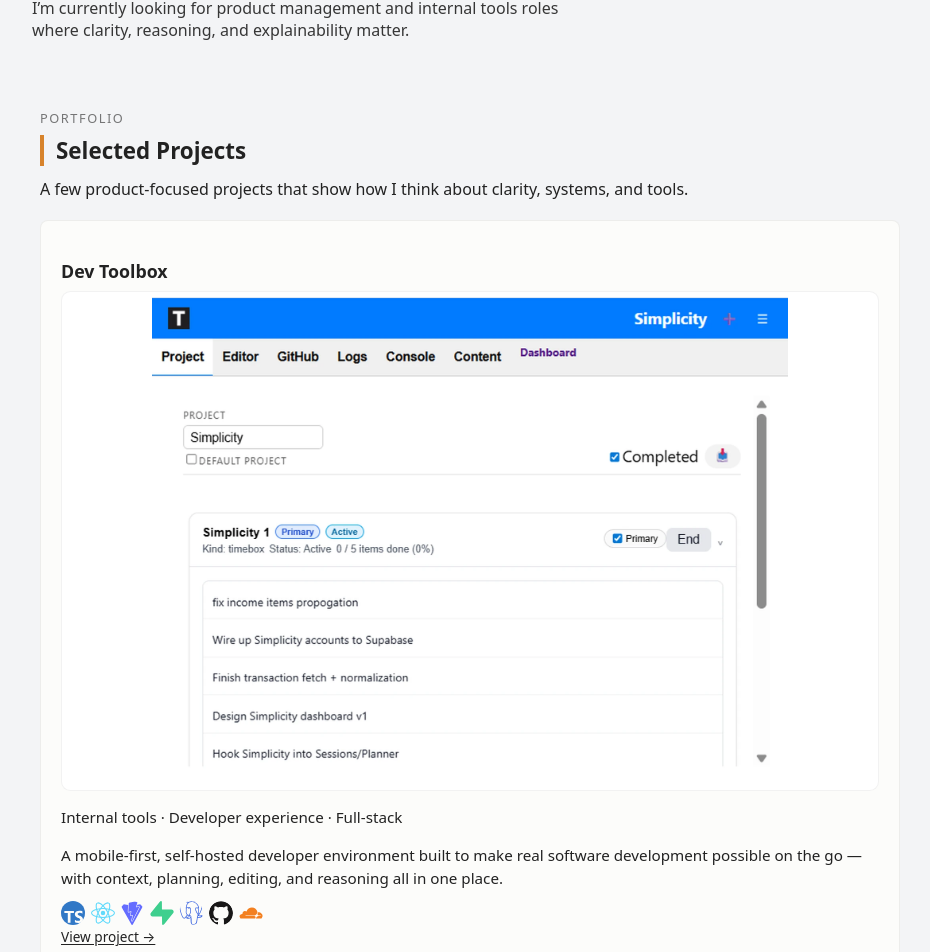
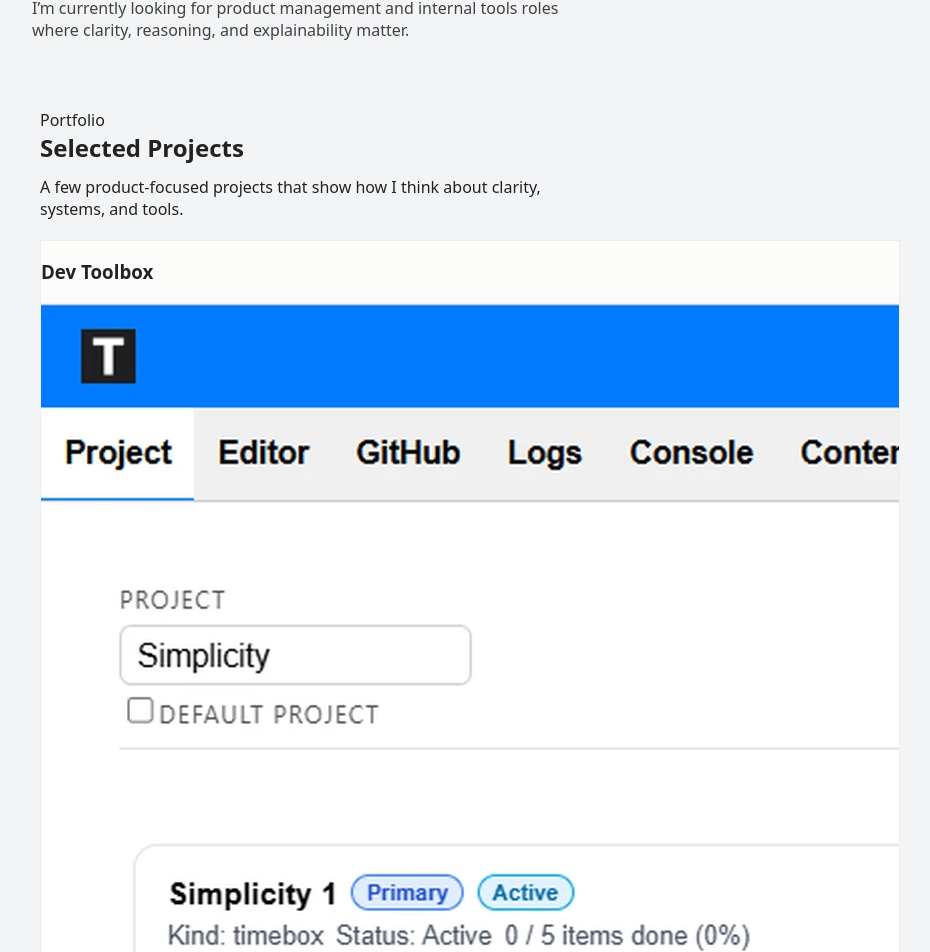
Before and after one commit to lksmoker/website, a React (Vite) app: page /#/ in a window 1280 px wide. Shown: the part 354-1306 px from the top of the page, without its empty margins (170-1100 px from the left). Built offline with nearby package versions, Linux system fonts and the light colour scheme.

Commit message:
layout again?!

```diff
--- a/src/styles/components.css
+++ b/src/styles/components.css
@@ -35,240 +35,122 @@
     font-size: 1rem;
     max-width: 60ch;
     margin: 0;
-    opacity: 0.9;
+    opacity: 0.85;
   }
 
-  @media (max-width: 600px) {
-    .hero {
-      padding: var(--space-m) var(--space-m) var(--space-l);
+  /* ─────────────────────────────────────────────────────────────
+     PAGE SECTIONS
+     ───────────────────────────────────────────────────────────── */
+
+  .page-section {
+    max-width: var(--max-width);
+    margin: 0 auto var(--space-xl);
+    padding: 0 var(--space-m);
+  }
+
+  .section-header {
+    margin: 0 0 var(--space-s);
+  }
+
+  .section-header__eyebrow {
+    text-transform: uppercase;
+    letter-spacing: 0.14em;
+    font-size: 0.75rem;
+    opacity: 0.8;
+    margin: 0 0 var(--space-2xs);
+  }
+
+  .section-header__title {
+    margin: 0;
+  }
+
+  /* ─────────────────────────────────────────────────────────────
+     TEXT BLOCKS
+     ───────────────────────────────────────────────────────────── */
+
+  .text-block {
+    max-width: 60ch;
+    margin: 0 0 var(--space-m);
+  }
+
+  .text-block p {
+    margin: 0 0 var(--space-s);
+  }
+
+  .text-block p:last-child {
+    margin-bottom: 0;
+  }
+
+  /* ─────────────────────────────────────────────────────────────
+     PROJECT CARDS
+     ───────────────────────────────────────────────────────────── */
+
+  .project-grid {
+    display: grid;
+    gap: var(--space-m);
+    grid-template-columns: 1fr;
+  }
+
+  @media (min-width: 720px) {
+    .project-grid {
+      grid-template-columns: repeat(2, minmax(0, 1fr));
     }
   }
 
-  /* ─────────────────────────────────────────────────────────────
-     SECTION HEADERS & TEXT BLOCKS
-     ───────────────────────────────────────────────────────────── */
-
-  .section-header {
-    margin-bottom: var(--space-s);
+  .project-card {
+    border: 1px solid var(--color-border);
+    background: var(--color-surface);
+    border-radius: var(--radius-m);
+    overflow: hidden;
+    display: flex;
+    flex-direction: column;
   }
 
-  .section-header__title {
-    font-size: 1.4rem;
-    font-weight: 600;
-    margin: 0;
-    padding-left: var(--space-s);
-    border-left: 4px solid var(--accent-orange);
+  .project-card__media {
+    width: 100%;
+    aspect-ratio: 16 / 9;
+    background: var(--color-surface-muted);
+    display: flex;
+    align-items: center;
+    justify-content: center;
   }
 
-  .section-eyebrow {
-    font-size: 0.8rem;
-    letter-spacing: 0.12em;
-    text-transform: uppercase;
-    opacity: 0.6;
-    margin-bottom: var(--space-xs);
+  .project-card__media img {
+    width: 100%;
+    height: 100%;
+    object-fit: cover;
   }
 
-  .section-header__row {
+  .project-card__body {
+    padding: var(--space-m);
     display: flex;
-    align-items: baseline;
-    justify-content: space-between;
-    gap: var(--space-m);
-  }
-
-  .section-header__hint {
-    font-size: 0.85rem;
-    color: var(--color-muted);
-    text-decoration: none;
-    white-space: nowrap;
-  }
-
-  .section-header__hint:hover {
-    color: var(--color-text);
-    text-decoration: underline;
-  }
-
-  .text-block {
-    margin-bottom: var(--space-m);
-    max-width: 680px;
-  }
-
-  ul.text-body {
-    padding-left: 1.25rem;
-    margin-top: 0;
-    margin-bottom: var(--space-m);
-  }
-
-  ul.text-body li {
-    margin-bottom: var(--space-xs);
-  }
-
-  /* ─────────────────────────────────────────────────────────────
-     CARDS + PROJECT CARDS
-     ───────────────────────────────────────────────────────────── */
-
-  .card {
-    padding: var(--space-m);
-    background: var(--color-surface);
-    border-radius: 0.5rem;
-    border: 1px solid var(--color-border);
-    font-size: 0.95rem;
-    line-height: 1.5;
-  }
-
-  .card-title {
-    font-weight: 600;
-    margin-bottom: 0.35rem;
-  }
-
-  .card-link {
-    display: inline-block;
-    margin-top: var(--space-xs);
-    font-size: 0.9rem;
-    text-decoration: underline;
-  }
-
-  .project-card {
-    background: var(--color-surface);
-    border-radius: 0.5rem;
-    border: 1px solid var(--color-border);
-    padding: var(--space-m);
-    font-size: 0.95rem;
-    line-height: 1.5;
+    flex-direction: column;
+    gap: var(--space-xs);
   }
 
   .project-card__title {
-    font-weight: 600;
-    margin: 0 0 var(--space-xs);
-    color: var(--accent-blue);
+    margin: 0;
   }
 
   .project-card__summary {
     margin: 0;
+    opacity: 0.9;
   }
 
-  .project-card-tech {
-    margin-top: var(--space-s);
+  .project-card__meta {
     display: flex;
-    align-items: center;
+    flex-wrap: wrap;
+    gap: var(--space-2xs);
+    margin-top: var(--space-xs);
   }
 
-  /* ─────────────────────────────────────────────────────────────
-     TECH STACK ICONS (cards + project pages)
-     ───────────────────────────────────────────────────────────── */
-
-  .tech-strip {
-    display: flex;
-    flex-wrap: wrap;
-    gap: 0.35rem;
-    align-items: center;
-  }
-
-  .tech-strip__item {
-    width: 24px;
-    height: 24px;
-    display: inline-flex;
-    align-items: center;
-    justify-content: center;
+  .project-card__tag {
+    font-size: 0.8rem;
+    padding: 0.18rem 0.5rem;
     border-radius: 999px;
-    overflow: hidden;
-  }
-
-  .tech-strip__icon {
-    width: 100%;
-    height: 100%;
-    display: block;
-    object-fit: contain;
-  }
-
-  /* ───────── Homepage Card Grids (Selected Projects, Product Pillars, Skills) ───────── */
-
-  .card-row {
-    display: grid;
-    grid-template-columns: repeat(auto-fit, minmax(230px, 1fr));
-    gap: var(--space-m);
-  }
-
-  .pillars-grid,
-  .skills-grid {
-    display: grid;
-    grid-template-columns: repeat(auto-fit, minmax(230px, 1fr));
-    gap: var(--space-m);
-  }
-
-  /* ───────── Project Card (Preview Style) ───────── */
-
-  .card-meta {
-    font-size: 0.8rem;
-    text-transform: uppercase;
-    letter-spacing: 0.12em;
-    opacity: 0.7;
-    margin-bottom: 0.35rem;
-  }
-
-  .project-card-thumb-wrapper {
-    display: flex;
-    justify-content: center;
-  }
-
-  .project-card-thumb {
-    width: 100%;
-    max-height: 500px;
-    object-fit: contain;
-    border-radius: 0.6rem;
-    padding: 0.35rem;
-    background: #fff;
-    border: 1px solid rgba(0, 0, 0, 0.05);
-  }
-
-  .project-summary {
-    margin: 0 0 0.5rem;
-    font-size: 0.95rem;
-    line-height: 1.5;
-  }
-
-  .project-link {
-    display: inline-block;
-    font-size: 0.85rem;
-    text-decoration: underline;
-    text-underline-offset: 0.15em;
-  }
-
-  .role-header {
-    position: relative;
-    padding-left: var(--space-s);
-    margin-top: var(--space-m);
-  }
-
-  .role-header::before {
-    content: "";
-    position: absolute;
-    left: 0;
-    top: 0.35em;
-    width: 3px;
-    height: 1em;
-    background: var(--accent-orange);
-    border-radius: 2px;
-  }
-
-  /* ─────────────────────────────────────────────────────────────
-     AURORA CALLOUT
-     ───────────────────────────────────────────────────────────── */
-
-  .aurora-callout {
-    padding: var(--space-m);
-    border-left: 3px solid var(--accent-orange);
-    background: var(--accent-orange-light);
-    border-radius: 0.5rem;
-  }
-
-  /* ─────────────────────────────────────────────────────────────
-     LAYOUT HELPERS
-     ───────────────────────────────────────────────────────────── */
-
-  .article-layout__body {
-    display: flex;
-    flex-direction: column;
-    gap: var(--space-s);
+    border: 1px solid var(--color-border);
+    background: var(--color-surface-muted);
+    opacity: 0.95;
   }
 
   /* ─────────────────────────────────────────────────────────────
@@ -285,23 +167,20 @@
     padding-top: var(--space-xs);
   }
 
-  .project-layout__header h1 {
-    margin-bottom: var(--space-xs);
-  }
-
-  /* Meta: timeline + tags */
   .project-layout__meta {
     display: flex;
     flex-wrap: wrap;
     gap: var(--space-xs);
-    margin-bottom: var(--space-s);
+    margin-top: var(--space-xs);
   }
 
   .project-layout__meta-item {
     font-size: 0.9rem;
-    letter-spacing: 0.08em;
-    text-transform: uppercase;
-    opacity: 0.65;
+    opacity: 0.85;
+  }
+
+  .project-layout__tags {
+    opacity: 0.8;
   }
 
   /* Summary paragraph under meta */
@@ -318,12 +197,11 @@
 
   /* Desktop grid hidden by default (mobile) */
   .project-layout__grid {
-    display: grid;
+    display: none; /* ✅ FIXED: was grid on mobile */
     grid-template-columns: minmax(0, 1fr) clamp(320px, 30vw, 440px);
     align-items: start;
     gap: var(--space-xl);
   }
-
 
   /* Ensure main column can shrink inside grid layouts */
   .project-layout__main {
@@ -336,13 +214,74 @@
     max-width: 60ch;
   }
 
+  /* Sections */
+  .project-layout__section {
+    margin-top: 0;
+  }
+
+  .project-layout__section--aside {
+    margin-top: 0;
+    margin-bottom: var(--space-l);
+  }
+
+  .project-list {
+    margin: 0;
+    padding-left: 1.25rem;
+  }
+
+  .project-list li {
+    margin: 0 0 var(--space-xs);
+  }
+
+  .project-layout__link {
+    display: inline-flex;
+    align-items: center;
+    gap: 0.35rem;
+    padding: 0.55rem 0.8rem;
+    border-radius: var(--radius-m);
+    border: 1px solid var(--color-border);
+    background: var(--color-surface);
+    text-decoration: none;
+  }
+
+  .project-layout__link:hover {
+    background: var(--color-surface-muted);
+  }
+
+  /* Tech tag chips */
+  .project-layout__meta--tech {
+    display: flex;
+    flex-wrap: wrap;
+    gap: var(--space-2xs);
+    margin-bottom: var(--space-s);
+  }
+
+  .project-layout__meta--tech .project-layout__meta-item {
+    font-size: 0.8rem;
+    padding: 0.18rem 0.5rem;
+    border-radius: 999px;
+    border: 1px solid var(--color-border);
+    background: var(--color-surface-muted);
+    opacity: 0.95;
+  }
+
+  /* Experience blocks (Ops / Logistics special layout) */
+  .experience-block {
+    margin-top: var(--space-m);
+  }
+
+  .role-header {
+    margin: 0 0 var(--space-xs);
+  }
+
+  /* Desktop behavior */
   @media (min-width: 960px) {
     .project-layout__mobile {
-      display: none;
+      display: none; /* ✅ FIXED: was block on desktop */
     }
 
     .project-layout__grid {
-      display: grid;
+      display: grid; /* ✅ FIXED: was none on desktop */
       grid-template-columns: minmax(0, 1fr) 360px;
       align-items: start;
       gap: var(--space-xl);
@@ -358,209 +297,83 @@
     .project-layout__aside .project-list {
       max-width: none;
     }
-
-    /* Sidebar spacing rhythm */
-    .project-layout__section--aside {
-      margin-bottom: 0;
-    }
-
-    .project-layout__section--aside + .project-layout__section--aside {
-      margin-top: var(--space-l);
-      padding-top: var(--space-l);
-      border-top: 1px solid var(--color-border);
-    }
-
-    .project-layout__meta--tech {
-      margin-bottom: var(--space-s);
-    }
-  }
-
-  /* Section “cards” */
-  .project-layout__section {
-    background: var(--color-bg-muted);
-    border: 1px solid var(--color-border);
-    border-radius: 12px;
-
-    /* Adds breathing room so headings don't hug the top edge */
-    padding: calc(var(--space-l) + var(--space-xs)) var(--space-m) var(--space-l);
-
-    /* Spacing between cards */
-    margin: 0;
-
-    /* Protects mobile layout from long strings/URLs */
-    overflow-wrap: anywhere;
-
-    /* If used inside grid/flex, allow content to shrink */
-    min-width: 0;
-  }
-
-  .project-layout__section + .project-layout__section {
-    margin-top: var(--space-m);
-  }
-
-  .project-layout__section h2 {
-    font-size: 1.1rem;
-    font-weight: 600;
-    margin: 0 0 var(--space-xs);
-  }
-
-  /* Screenshots / carousel safety */
-
-  /* Keep the "first section breathe" rule focused on the actual screenshot image class */
-  .project-layout__main .project-layout__section:first-child .project-carousel,
-  .project-layout__main .project-layout__section:first-child .project-screenshot-carousel,
-  .project-layout__main .project-layout__section:first-child .project-screenshots__image {
-    max-width: 100%;
-  }
-
-  /* Fix mobile right-edge overflow in screenshots */
-  .project-screenshots__figure {
-    margin: 0;
-    width: 100%;
-    max-width: 100%;
-    box-sizing: border-box;
-  }
-
-  .project-screenshots__image {
-    display: block;
-    max-width: 100%;
-    height: auto;
-  }
-
-  /* If any parent is flex/grid, allow children to shrink instead of overflow */
-  .project-screenshots {
-    min-width: 0;
-  }
-
-  /* Project tech section layout */
-  .project-layout__section--tech .project-layout__tech-icons {
-    margin-bottom: 0.5rem;
-  }
-
-  .tech-bullets-list {
-    margin: 0;
-    padding-left: 1.15rem;
-    font-size: 0.95rem;
-    line-height: 1.5;
-  }
-
-  .tech-bullets-list li + li {
-    margin-top: 0.25rem;
-  }
-
-  /* Make tech feel visually grouped with screenshots */
-  .project-layout__section--screenshots + .project-layout__section--tech {
-    margin-top: var(--space-m);
-    padding-top: 0;
-    border-top: none;
   }
 
   /* ─────────────────────────────────────────────────────────────
-     CONTACT FORM
+     SCREENSHOT CAROUSEL
      ───────────────────────────────────────────────────────────── */
 
-  .contact-form {
-    display: flex;
-    flex-direction: column;
-    gap: var(--space-m);
-    max-width: 480px;
-  }
-
-  .form-field {
-    display: flex;
-    flex-direction: column;
-    gap: 0.35rem;
-    font-size: 0.95rem;
-  }
-
-  .form-field label {
-    font-weight: 500;
-  }
-
-  .form-field input,
-  .form-field textarea {
-    padding: 0.5rem 0.6rem;
-    border-radius: 0.35rem;
-    border: 1px solid rgba(0, 0, 0, 0.15);
-    font: inherit;
-    background: #ffffff;
-  }
-
-  .form-field input:focus,
-  .form-field textarea:focus {
-    outline: 2px solid var(--accent-blue);
-    outline-offset: 1px;
-  }
-
-  .primary-button {
-    padding: 0.55rem 1.2rem;
-    border-radius: 999px;
-    border: none;
-    font: inherit;
-    cursor: pointer;
-    background: #222222;
-    color: #ffffff;
-    display: inline-flex;
-    align-items: center;
-    justify-content: center;
-  }
-
-  .primary-button:hover {
-    opacity: 0.92;
-  }
-
-  .primary-button:focus-visible {
-    outline: 2px solid var(--accent-blue);
-    outline-offset: 2px;
-  }
-
-  .contact-confirmation {
+  .project-screenshots {
     margin-top: var(--space-s);
   }
 
-  /* ─────────────────────────────────────────────────────────────
-     AURORA SIGNAL CARDS
-     ───────────────────────────────────────────────────────────── */
-
-  .aurora-signals {
-    display: grid;
-    gap: var(--space-l);
+  .project-screenshots__frame {
+    border: 1px solid var(--color-border);
+    border-radius: var(--radius-m);
+    background: var(--color-surface);
+    overflow: hidden;
   }
 
-  .aurora-signal.card {
-    background: var(--color-surface);
-    border: 1px solid var(--color-border);
-    border-radius: 12px;
-    padding: var(--space-l);
-    box-shadow: 0 2px 6px rgba(0, 0, 0, 0.04);
+  .project-screenshots__img {
+    width: 100%;
+    height: auto;
+    display: block;
   }
 
-  .aurora-signal__source a {
-    font-weight: 600;
-    text-decoration: none;
-    color: var(--accent-blue);
-  }
-
-  .aurora-signal__source a:hover {
-    text-decoration: underline;
-  }
-
-  .aurora-signal__idea {
-    margin: var(--space-s) 0;
-    font-style: italic;
-  }
-
-  .aurora-signal__answer {
+  .project-screenshots__controls {
+    display: flex;
+    gap: var(--space-xs);
     margin-top: var(--space-s);
   }
 
+  .project-screenshots__button {
+    border: 1px solid var(--color-border);
+    background: var(--color-surface);
+    border-radius: var(--radius-m);
+    padding: 0.45rem 0.75rem;
+    cursor: pointer;
+  }
+
+  .project-screenshots__button:hover {
+    background: var(--color-surface-muted);
+  }
+
+  /* Screenshot carousel — prevent grid overflow */
+.project-screenshots {
+  max-width: 100%;
+  min-width: 0;
+}
+
+.project-screenshots__figure {
+  margin: 0;              /* 🔑 removes browser default */
+  max-width: 100%;
+  min-width: 0;
+}
+
+.project-screenshots__image {
+  display: block;
+  width: 100%;
+  max-width: 100%;
+  height: auto;
+}
+
   /* ─────────────────────────────────────────────────────────────
-     ABOUT: SKILLS CARDS
+     FOOTER
      ───────────────────────────────────────────────────────────── */
 
-  .skills-group {
-    background: var(--color-bg-muted); /* white */
-    border: 1px solid var(--color-border);
-    border-radius: 12px;
-    padding: var(--space-m);
+  .site-footer {
+    border-top: 1px solid var(--color-border);
+    background: var(--color-bg);
+    margin-top: var(--space-xl);
   }
+
+  .footer-inner {
+    max-width: var(--max-width);
+    margin: 0 auto;
+    padding: var(--space-m) var(--space-m);
+    display: flex;
+    justify-content: space-between;
+    align-items: center;
+    gap: var(--space-m);
+    flex-wrap: wrap;
+  }
```
